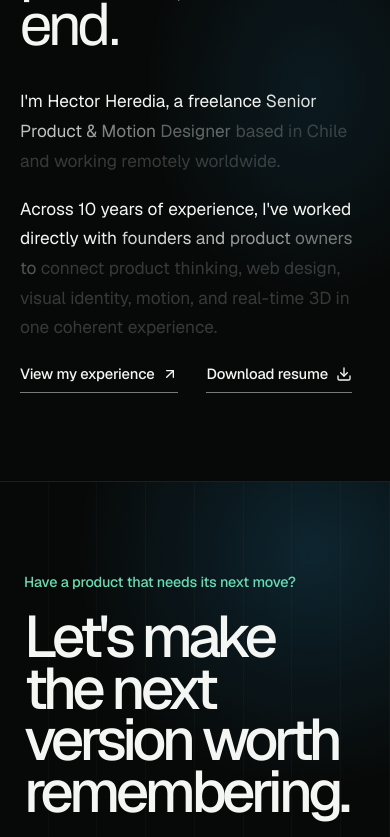
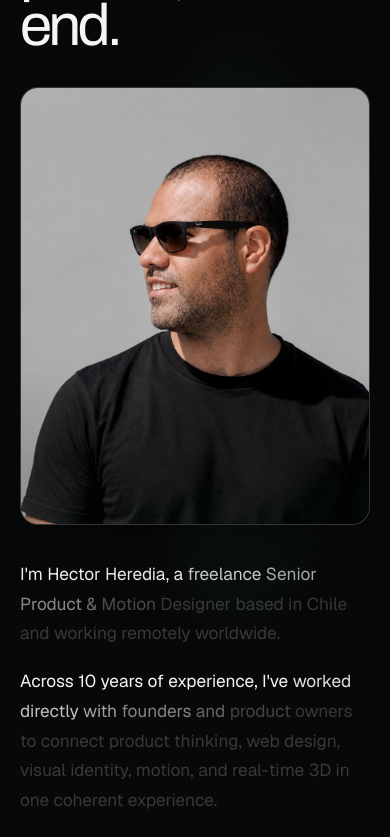
Before and after one commit to jherem19/portfolio, a Next.js app: page / in a window 390 px wide. Shown: the part 3780-4617 px from the top of the page. Built offline with nearby package versions, Linux system fonts and the light colour scheme; no server answers; the database is empty.

Commit message:
Refine contact CTA and add About portrait

```diff
--- a/src/app/globals.css
+++ b/src/app/globals.css
@@ -372,7 +372,10 @@ body.has-custom-cursor, body.has-custom-cursor :is(a, button, summary, [role="bu
 .side-project-content li { border: 1px solid light-dark(#b9beb9, #414641); border-radius: 999px; padding: 6px 10px; color: light-dark(#60645e, #9da19b); font-family: var(--font-geist), Arial, sans-serif; font-weight: 500; font-size: .8rem; letter-spacing: -.01em; line-height: 1; }
 
 .about-panel { border-bottom: 1px solid var(--line); padding: 120px clamp(40px, 7vw, 120px); }
-.about-layout { display: grid; grid-template-columns: 1.15fr .85fr; gap: clamp(60px, 8vw, 140px); align-items: start; }
+.about-layout { display: grid; grid-template-columns: minmax(0, 1.05fr) minmax(220px, .42fr) minmax(300px, .72fr); gap: clamp(32px, 5vw, 96px); align-items: center; }
+.about-portrait { position: relative; overflow: hidden; width: 100%; aspect-ratio: 4 / 5; margin: 0; border: 1px solid light-dark(rgb(0 0 0 / 12%), rgb(255 255 255 / 14%)); border-radius: clamp(18px, 2vw, 28px); background: light-dark(#e4e8e6, #111512); box-shadow: 0 30px 70px -34px light-dark(rgb(20 50 38 / 24%), rgb(0 0 0 / 72%)); }
+.about-portrait::after { position: absolute; inset: 0; border-radius: inherit; background: linear-gradient(145deg, rgb(255 255 255 / 13%), transparent 34%), linear-gradient(0deg, rgb(5 20 15 / 22%), transparent 35%); content: ""; pointer-events: none; }
+.about-portrait img { object-fit: cover; object-position: 50% 42%; filter: saturate(.86) contrast(1.03); }
 .about-text { color: var(--muted); font-size: 1.08rem; line-height: 1.72; }
 .about-text p { margin: 0 0 18px; }
 .about-links { display: flex; flex-wrap: wrap; gap: 12px 28px; margin-top: 16px; }
@@ -696,7 +699,9 @@ body.has-custom-cursor, body.has-custom-cursor :is(a, button, summary, [role="bu
   .sidebar-foot { margin-right: 28px; margin-left: 28px; }
   .page-content { margin-left: 238px; }
   .intro-copy h1 { font-size: clamp(3.2rem, 6.6vw, 5.5rem); }
-  .about-layout, .project-process { grid-template-columns: 1fr; }
+  .project-process { grid-template-columns: 1fr; }
+  .about-layout { grid-template-columns: minmax(220px, .55fr) minmax(0, 1fr); }
+  .about-layout h2 { grid-column: 1 / -1; }
   .project-story { grid-template-columns: .4fr 1fr; }
   .project-story > p:last-child { grid-column: 2; }
   .three-d-showcase-grid { grid-template-columns: repeat(2, minmax(0, 1fr)); }
@@ -777,7 +782,9 @@ body.has-custom-cursor, body.has-custom-cursor :is(a, button, summary, [role="bu
   .side-project-card { grid-template-columns: 1fr; gap: 18px; padding: 12px; }
   .side-project-content { padding: 0 4px 5px; }
   .side-project-title h3 { font-size: 1.35rem; }
-  .about-layout { gap: 35px; }
+  .about-layout { grid-template-columns: 1fr; gap: 35px; }
+  .about-layout h2 { grid-column: auto; }
+  .about-portrait { width: min(100%, 430px); }
   .contact-panel { padding: 75px 20px 25px; }
   .contact-panel > a { align-items: flex-start; flex-direction: column; }
   .contact-bottom { align-items: flex-start; gap: 20px; flex-direction: column; }
@@ -1044,7 +1051,7 @@ body { background: light-dark(#f9fafa, #050606); }
 .side-project-card, .agency-engagements article, .inquiry-grid > a { border-color: light-dark(rgb(0 0 0 / 13%), rgb(255 255 255 / 13%)); border-radius: 16px; background: linear-gradient(145deg, light-dark(rgb(0 0 0 / 3%), rgb(255 255 255 / 3%)), transparent 40%), light-dark(#f4f6f5, #090b0a); }
 .side-project-card:hover, .inquiry-grid > a:hover { background: light-dark(#eff4f2, #0b100e); }
 
-.about-panel { background: radial-gradient(ellipse at 80% 45%, light-dark(rgb(0 132 205 / 10%), rgb(50 182 255 / 10%)), transparent 38%), light-dark(#f6f8f7, #070908); }
+.about-panel { background: radial-gradient(ellipse at 62% 48%, light-dark(rgb(34 153 111 / 10%), rgb(102 221 179 / 10%)), transparent 36%), light-dark(#f6f8f7, #070908); }
 .contact-panel { background: light-dark(#0b0e0b, #f1f4f1); color: light-dark(#f6f8f7, #070908); padding: clamp(90px, 10vw, 150px) clamp(24px, 6vw, 96px) 42px; }
 .contact-panel .section-kicker { color: light-dark(#a2a9a5, #565d59); }
 .contact-panel > a { border-color: light-dark(#4a504c, #afb5b1); color: light-dark(#f6f8f7, #070908); font-size: clamp(3.4rem, 7vw, 8.5rem); letter-spacing: -.07em; }
--- a/src/app/page.tsx
+++ b/src/app/page.tsx
@@ -109,6 +109,14 @@ export default async function Home() {
           <p className="section-kicker">About</p>
           <div className="about-layout">
             <h2 id="about-title">A senior design partner, end to end.</h2>
+            <figure className="about-portrait">
+              <Image
+                src="/hector-heredia-about.png"
+                alt="Hector Heredia, Senior Product and Motion Designer"
+                fill
+                sizes="(max-width: 760px) 100vw, (max-width: 1050px) 38vw, 24vw"
+              />
+            </figure>
             <div className="about-text">
               <ScrollWords text="I'm Hector Heredia, a freelance Senior Product & Motion Designer based in Chile and working remotely worldwide." />
               <ScrollWords text="Across 10 years of experience, I've worked directly with founders and product owners to connect product thinking, web design, visual identity, motion, and real-time 3D in one coherent experience." />
@@ -124,7 +132,7 @@ export default async function Home() {
           <div className="contact-panel-grid">
             <div>
               <p className="section-kicker">Have a product that needs its next move?</p>
-              <h2>Let&apos;s make the next version worth remembering.</h2>
+              <h2>Let&apos;s build what&apos;s next.</h2>
             </div>
             <div className="contact-panel-copy">
               <p>Share what you&apos;re building, what needs to change, and where you want to take it. I&apos;ll help you shape the right design engagement.</p>
--- a/src/components/motion.tsx
+++ b/src/components/motion.tsx
@@ -96,7 +96,7 @@ export function ScrollWords({ text }: { text: string }) {
 
 const REVEAL_SELECTOR = [
   ".section-kicker", ".services-heading h2", ".services-heading > p", ".service-brief", ".agency-callout", ".showcase-copy > *",
-  ".portfolio-paths a", ".about-panel h2", ".about-links", ".contact-panel-grid h2", ".contact-panel-copy", ".work-card",
+  ".portfolio-paths a", ".about-panel h2", ".about-portrait", ".about-links", ".contact-panel-grid h2", ".contact-panel-copy", ".work-card",
   ".agency-section-heading h2", ".agency-capability-grid article", ".agency-engagements article", ".agency-rhythm li",
   ".resource-card", ".side-project-card", ".three-d-card", ".contact-card",
 ].join(", ");
```
Also changed, not shown: public/hector-heredia-about.png (added).
